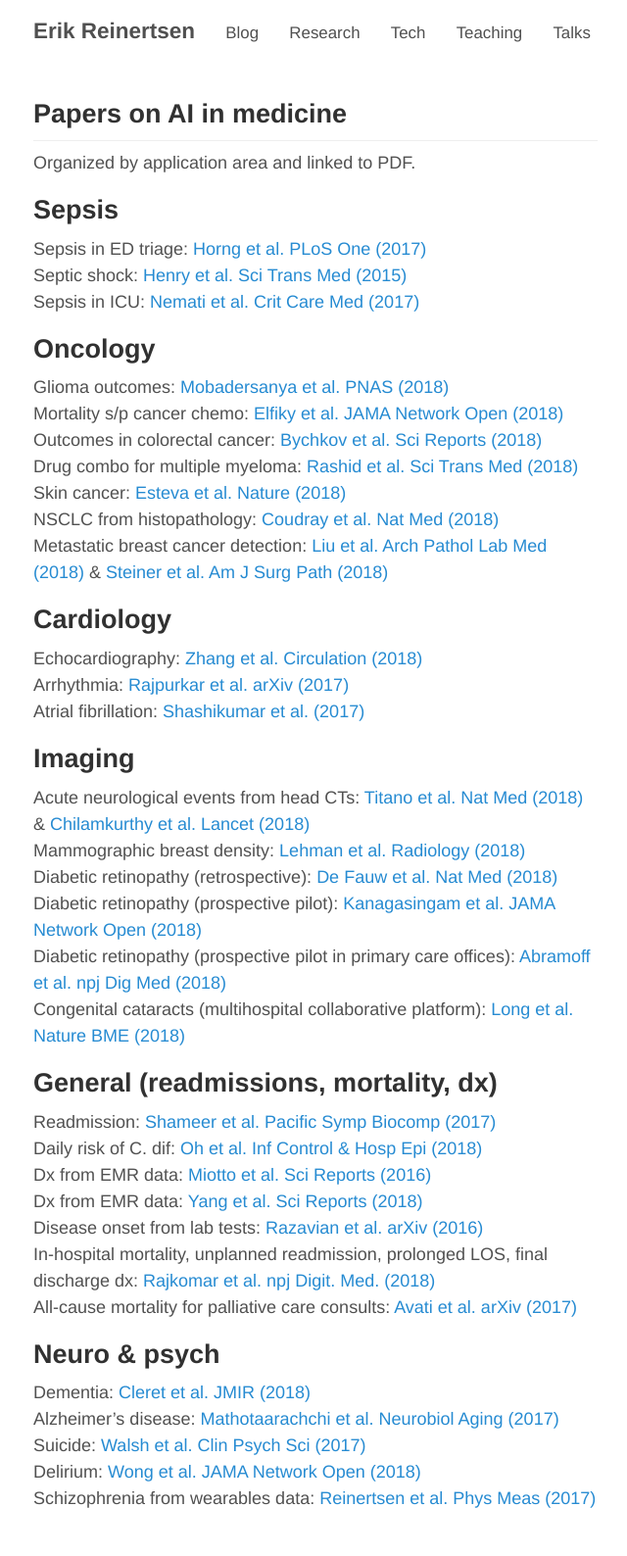
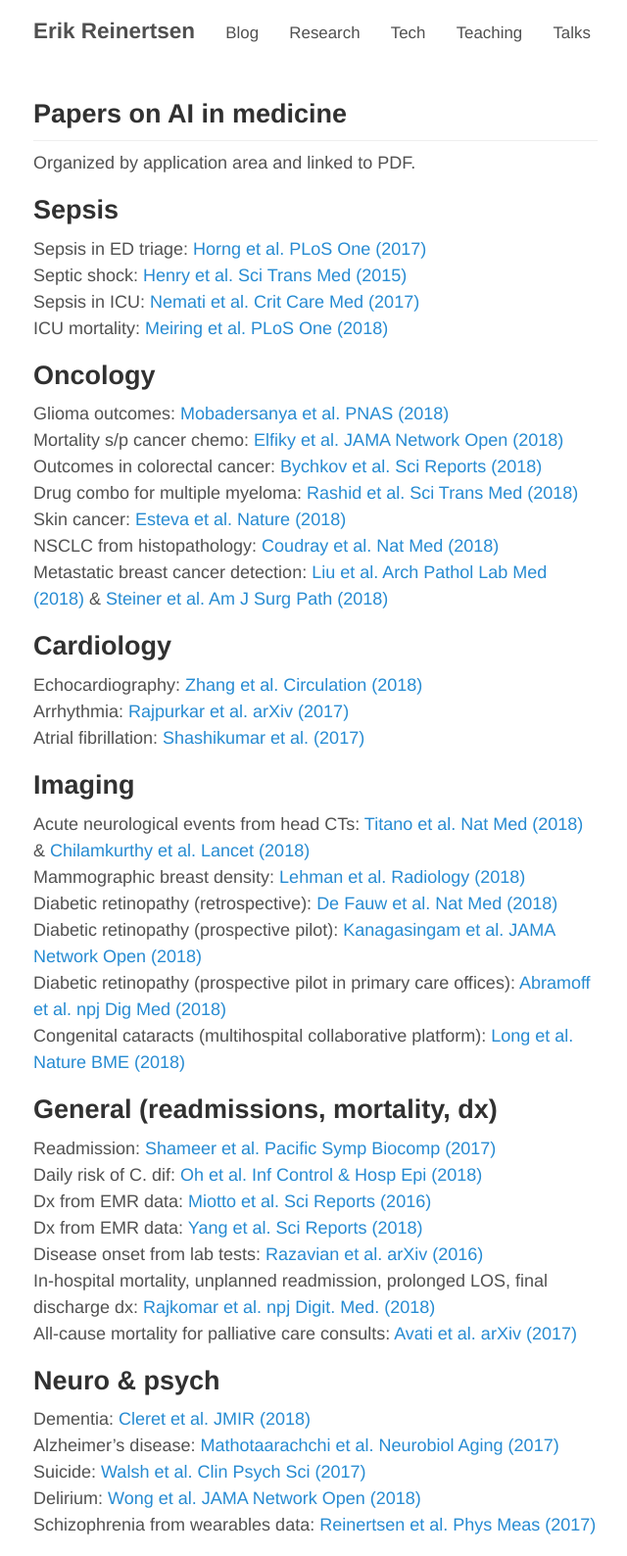
Before and after one commit to erikr/erikr.github.io, a Jekyll site: the page built from _posts/2018-08-03-AI-medicine-papers.md, in a window 1280 px wide. Shown: the whole page at 98% size, without its empty margins (318-958 px from the left). Built offline with Jekyll 4.4.1, drawn with Linux system fonts in a browser that asks for light colours; nearby versions of some CDN libraries; before the commit the page ends 1561 px from its top, so only the background shows below that.

Commit message:
Update 2018-08-03-AI-medicine-papers.md

```diff
--- a/_posts/2018-08-03-AI-medicine-papers.md
+++ b/_posts/2018-08-03-AI-medicine-papers.md
@@ -12,6 +12,7 @@ Organized by application area and linked to PDF.
 Sepsis in ED triage: [Horng et al. PLoS One (2017)](/papers/horng.pdf)
 Septic shock: [Henry et al. Sci Trans Med (2015)](/papers/henry.pdf)
 Sepsis in ICU: [Nemati et al. Crit Care Med (2017)](/papers/nemati.pdf)
+ICU mortality: [Meiring et al. PLoS One (2018)](/papers/meiring.pdf)
 
 ## Oncology
 Glioma outcomes: [Mobadersanya et al. PNAS (2018)](/papers/mobadersany.pdf)
```
